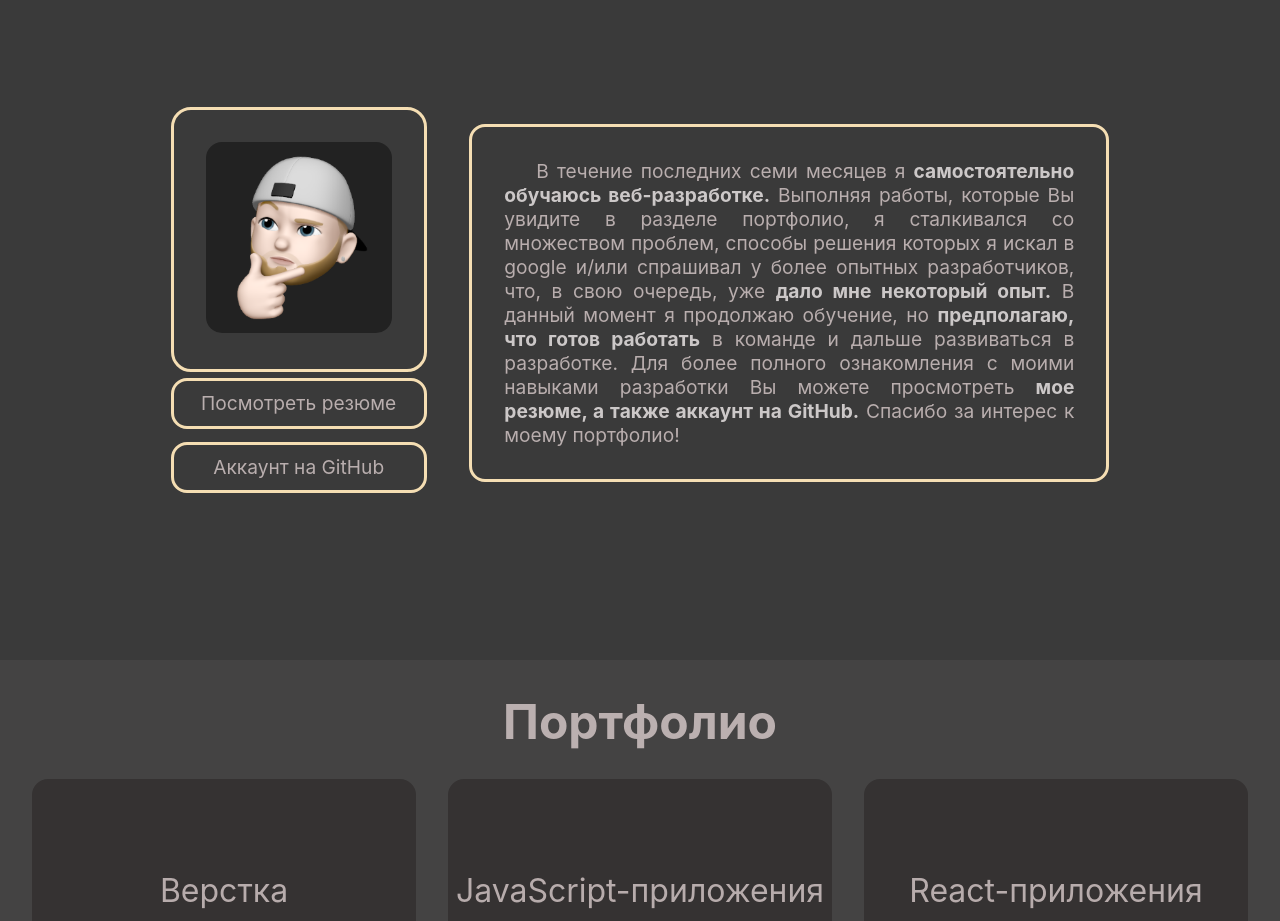
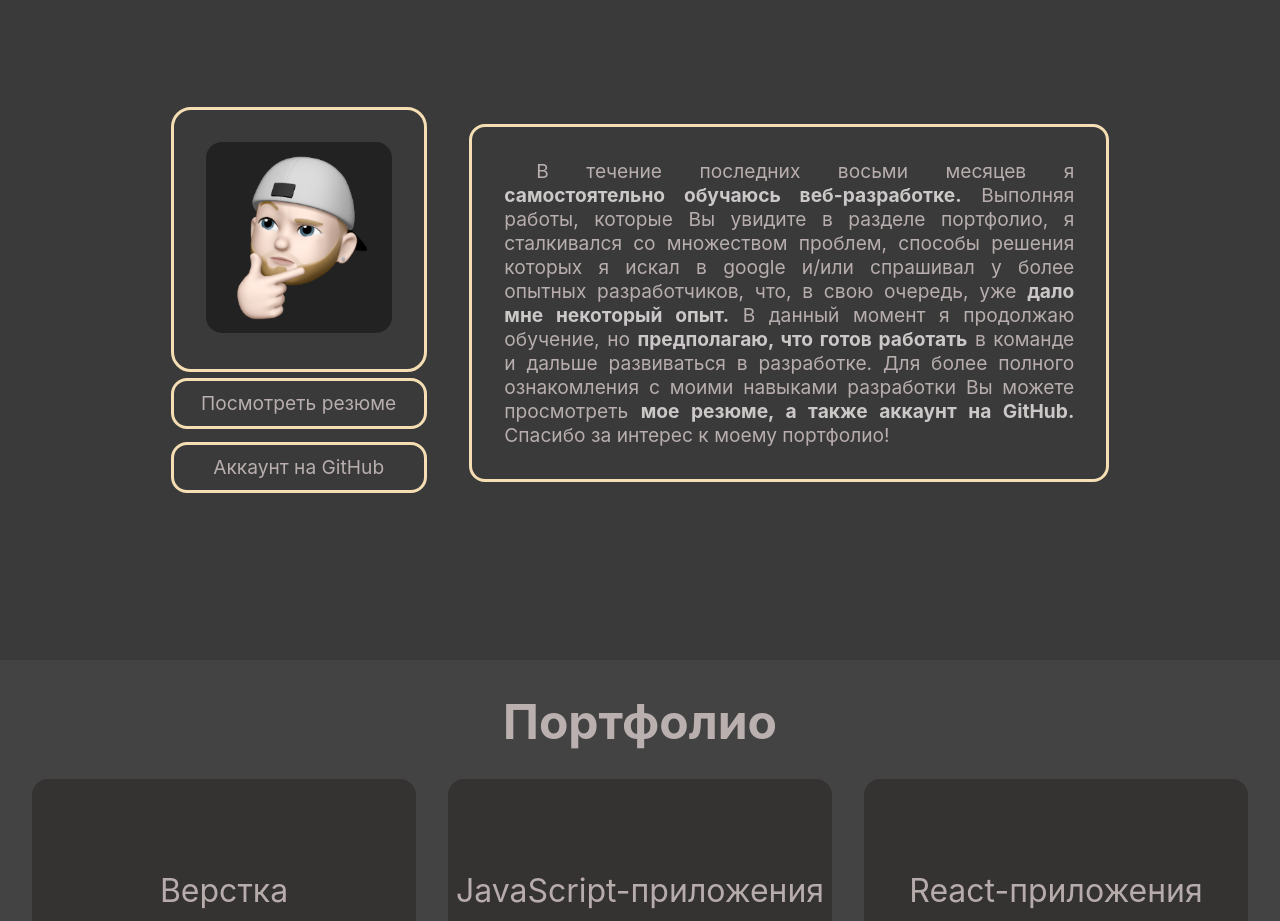
Before and after one commit to Evgenii-Buslaev/PortfolioSiteReact, a React (Create React App) app: page / in a window 1280 px wide. Shown: the part 940-1861 px from the top of the page. Built offline with nearby package versions, Linux system fonts and the light colour scheme.

Commit message:
changed cv link

```diff
--- a/src/components/About.jsx
+++ b/src/components/About.jsx
@@ -26,7 +26,7 @@
             }
           >
             <a
-              href="https://drive.google.com/file/d/1n-IaOtg-Q51qCKNvzQ5udN1QGQ-XuBdR/view"
+              href="https://drive.google.com/file/d/1CBk4Xryg_C7u6RBD5FVeLnWeVeUwqPjl/view"
               target="_blank"
               rel="noreferrer"
             >
@@ -49,7 +49,7 @@
           }
         >
           <p>
-            В течение последних семи месяцев я{" "}
+            В течение последних восьми месяцев я{" "}
             <strong>самостоятельно обучаюсь веб-разработке.</strong> Выполняя
             работы, которые Вы увидите в разделе портфолио, я сталкивался со
             множеством проблем, способы решения которых я искал в google и/или
```
